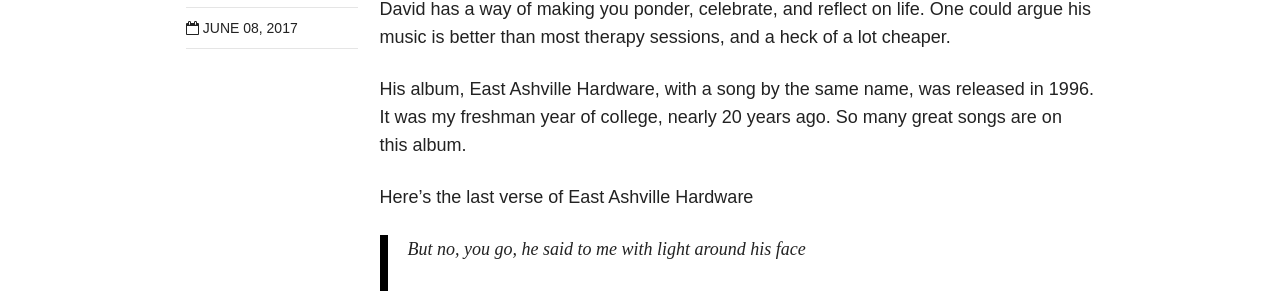
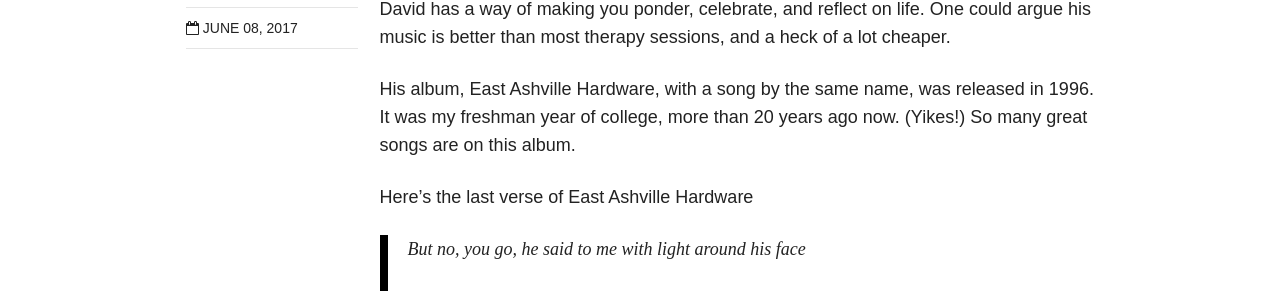
Before and after one commit to SchneiderAndy-zz/schneiderandy.github.io, a Jekyll site: the page built from _posts/blog/2017-06-08-Change.md, in a window 1280 px wide. Shown: the part 381-672 px from the top of the page. Built offline with Jekyll 4.4.1, drawn with Linux system fonts in a browser that asks for light colours; nearby versions of some CDN libraries.

Commit message:
20 years

```diff
--- a/_posts/blog/2017-06-08-Change.md
+++ b/_posts/blog/2017-06-08-Change.md
@@ -9,7 +9,7 @@ date: 2017-06-08T16:52:11
 ---
 [David Wilcox](https://davidwilcox.com/about) is one of my all time favorite musicians. An amazing singer and songwriter, David has a way of making you ponder, celebrate, and reflect on life. One could argue his music is better than most therapy sessions, and a heck of a lot cheaper.
 
-His album, East Ashville Hardware, with a song by the same name, was released in 1996. It was my freshman year of college, nearly 20 years ago. So many great songs are on this album.
+His album, East Ashville Hardware, with a song by the same name, was released in 1996. It was my freshman year of college, more than 20 years ago now. (Yikes!) So many great songs are on this album.
 
 Here's the last verse of East Ashville Hardware
 
```
